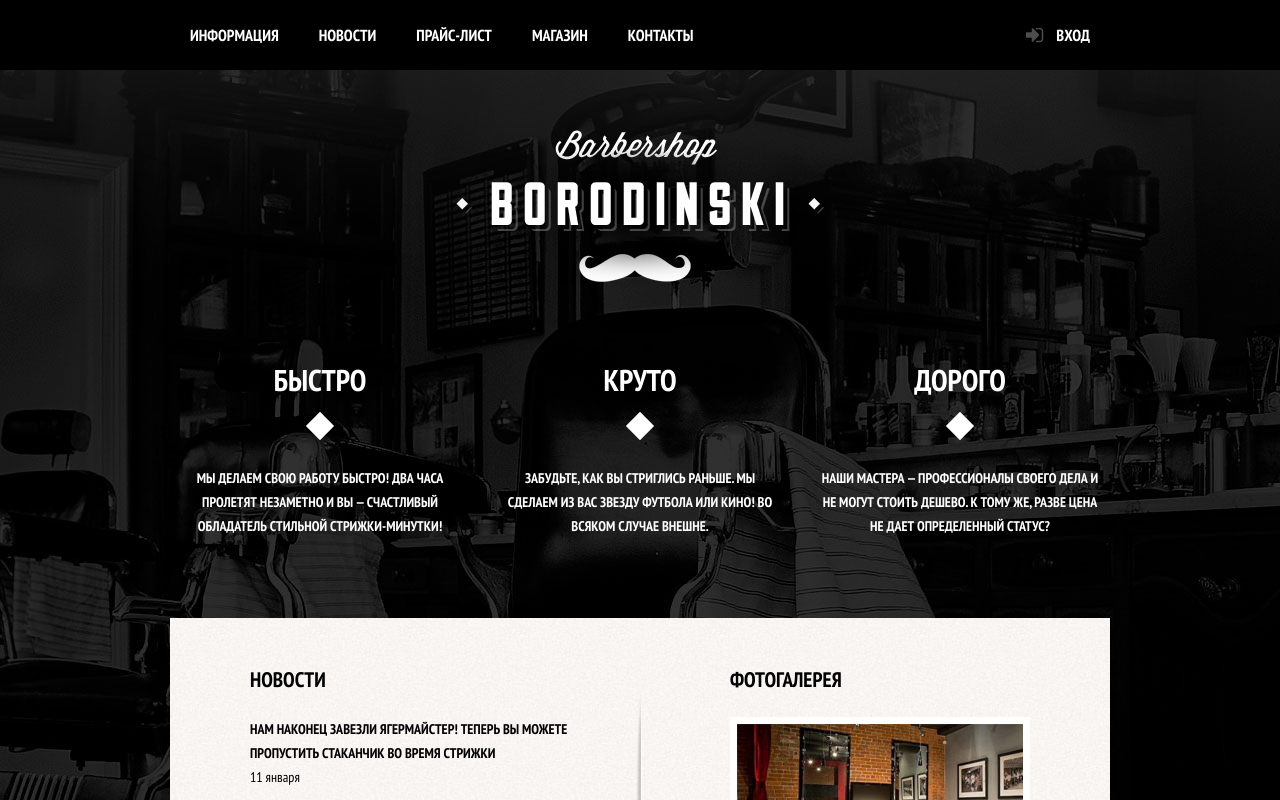
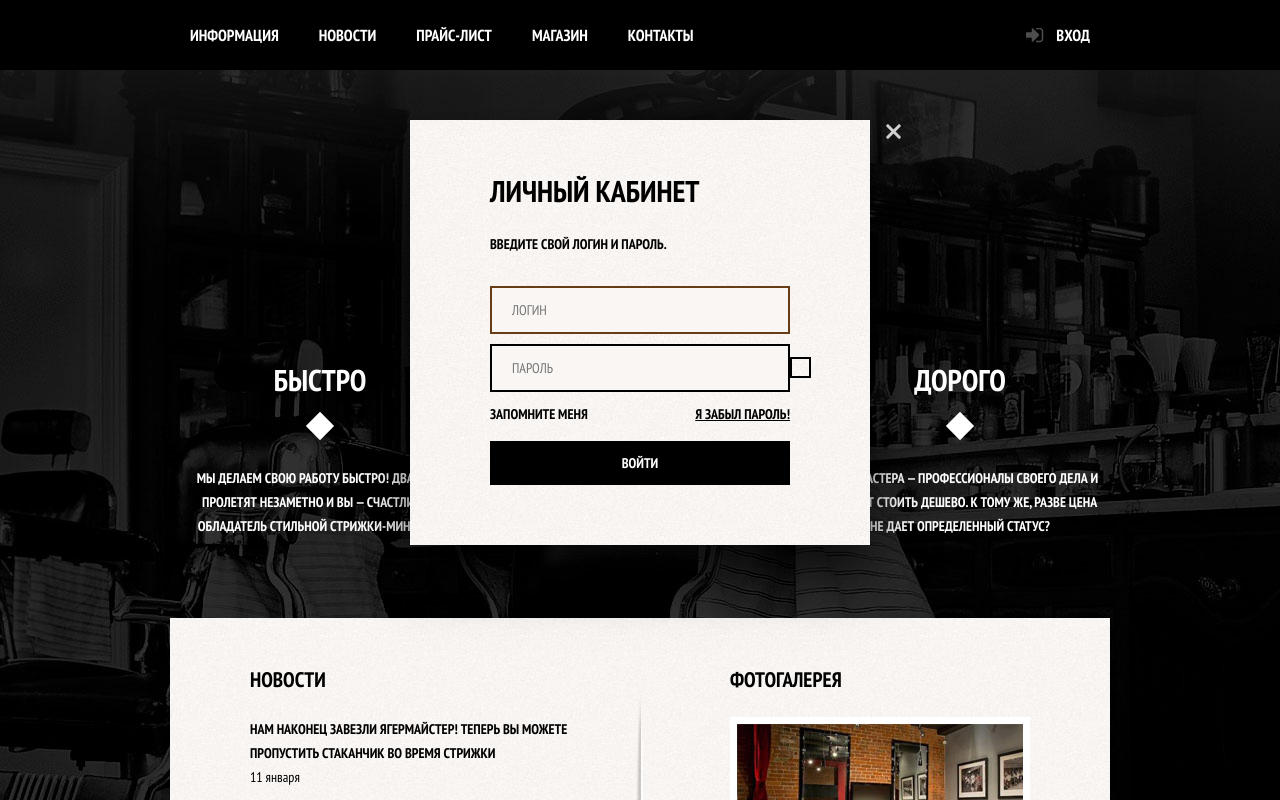
Before and after one commit to kaznacheyev/Barbershop, a plain HTML site: page index.html in a window 1280 px wide. Both pictures are taken after a click on the link "ВХОД". Shown: the top 800 px of the page. Drawn offline with Linux system fonts and the light colour scheme.

Commit message:
added js

```diff
--- a/css/style.css
+++ b/css/style.css
@@ -623,6 +623,10 @@ img {
 	box-shadow: 0 30px 50px rgba(0, 0, 0, 0.7);
 }
 
+.modal-content-show {
+	display: block;
+}
+
 .modal-content-map {
 	position: fixed;
 	top: 50%;
--- a/index.html
+++ b/index.html
@@ -145,5 +145,34 @@
 
 	<div class="modal-overlay"></div>
 
+	<script>
+
+		var link = document.querySelector(".login");
+		var popup = document.querySelector(".modal-content");
+		var close = popup.querySelector(".modal-content-close");
+		var form = popup.querySelector("form");
+		var login = popup.querySelector("[name=login]");
+		var password = popup.querySelector("[name=password]");
+
+		link.addEventListener("click", function(event) {
+			event.preventDefault();
+			popup.classList.add("modal-content-show");
+			login.focus();
+		});
+
+		close.addEventListener("click", function(event) {
+			event.preventDefault();
+			popup.classList.remove("modal-content-show");
+		});
+
+		form.addEventListener("submit", function(event) {
+			if (!login.value || !password.value) {
+				event.preventDefault();
+				console.log("Enter login or password");
+			}
+		});
+
+	</script>
+
 </body>
 </html>
```
